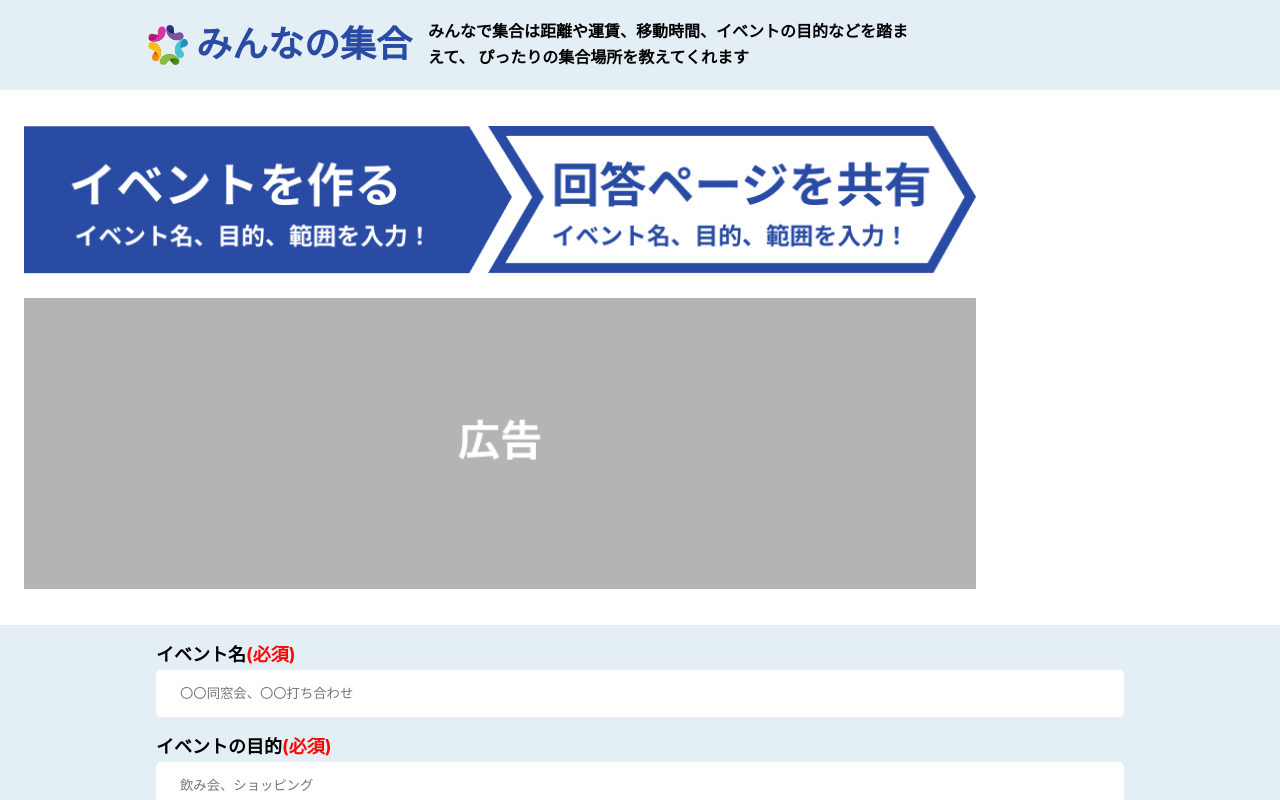
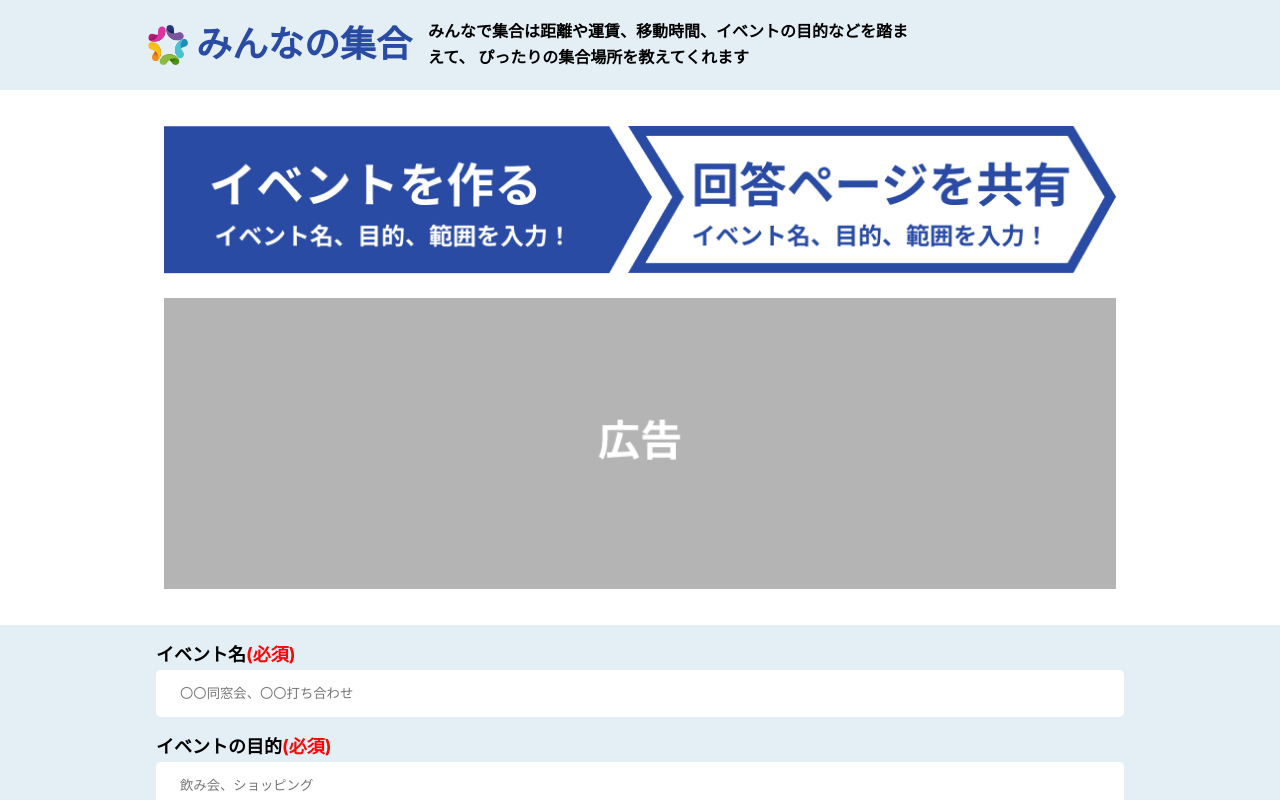
Before and after one commit to MurakamiMasaya/MeetingHub, a Next.js app: page / in a window 1280 px wide. Shown: the top 800 px of the page. Built offline with nearby package versions, Linux system fonts and the light colour scheme.

Commit message:
cssの修正

```diff
--- a/src/pages/index.tsx
+++ b/src/pages/index.tsx
@@ -33,9 +33,9 @@ const ImageWrapper = styled.div`
   align-items: center;
   gap: 24px;
   padding: 36px 24px;
+  margin: 0 auto;
   max-width: 1000px;
   ${mediaQuery('sp')} {
-    margin: 0 auto;
     padding: 24px 16px;
   }
 `
```
